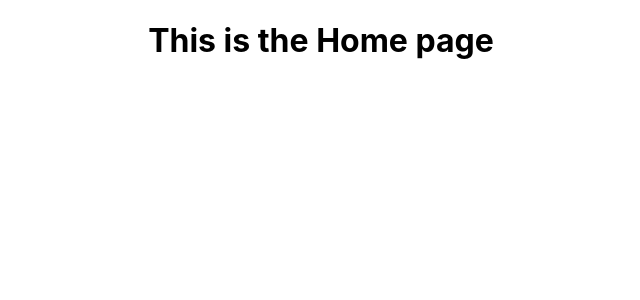
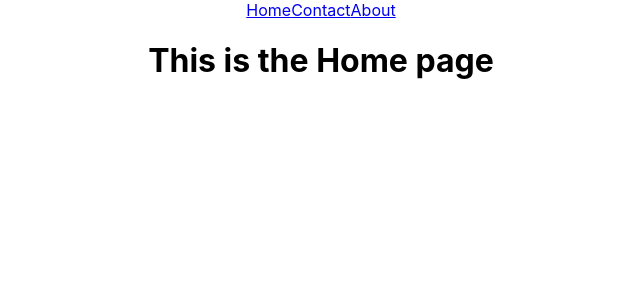
Before and after one commit to ibsa-a1/First-React-App, a React (Create React App) app: page / in a window 1280 px wide. Shown: the top 300 px of the page, without its empty margins (319-959 px from the left). Built offline with nearby package versions, Linux system fonts and the light colour scheme.

Commit message:
Update the router by adding a simple nav bar

```diff
--- a/src/App.js
+++ b/src/App.js
@@ -15,7 +15,7 @@ import Inline from './Components/Inline';
 import './Appstyle.css';
 import styles from './Appstyle.module.css';
 import Form from './Components/Form';
-import { BrowserRouter as Router, Routes, Route } from 'react-router-dom';
+import { BrowserRouter as Router, Routes, Route, Link } from 'react-router-dom';
 import Home from './Pages/Home'
 import Contact from './Pages/Contact'
 import About from './Pages/About'
@@ -77,6 +77,11 @@ function App() {
       {/* <Form /> */}
 
       <Router>
+        <nav>
+          <Link to = "/">Home</Link>
+          <Link to = "/Contact">Contact</Link>
+          <Link to = "/About">About</Link>
+        </nav>
         <Routes>
           <Route path = "/" element = {<Home />}/>
           <Route path = "/Contact" element = {<Contact />}/>
@@ -84,6 +89,10 @@ function App() {
           <Route path = "*" element = {<h1>Page Not Found</h1>}/>
         </Routes>
       </Router>
+      {/* 1. BrowserRouter – Wraps your app and enables routing functionality using the browser’s URL.
+          2. Routes – A container that holds all your individual route definitions.
+          3. Route – Defines a specific path and what component to render when that path is visited.
+          4. Link – Replaces <a> tags to navigate without reloading the page. */}
 
     </div>
   );
```
